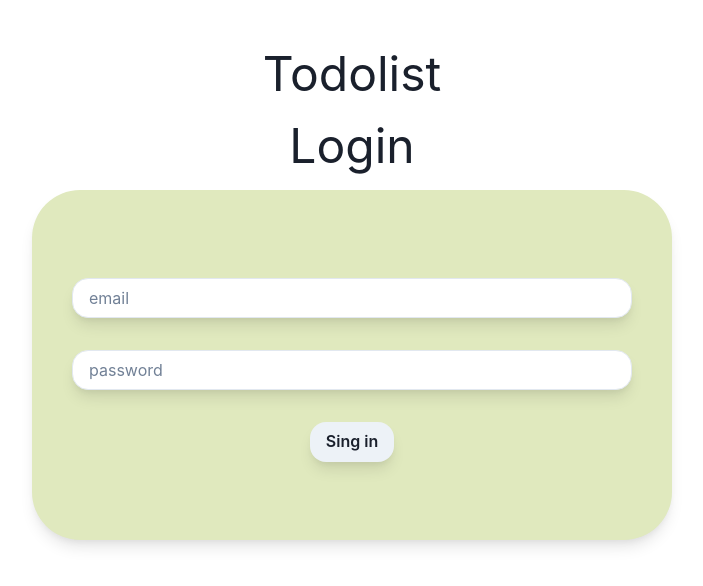
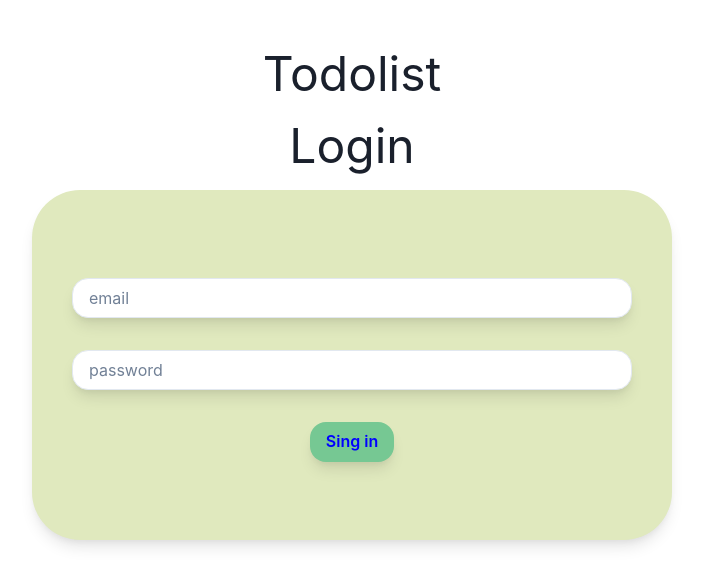
Before and after one commit to BaselQq/React-Todolist-Frontend, a React (Create React App) app: page / in a window 1280 px wide. Shown: the top 586 px of the page, without its empty margins (288-991 px from the left). Built offline with nearby package versions, Linux system fonts and the light colour scheme.

Commit message:
fixed button colors

```diff
--- a/src/Login.js
+++ b/src/Login.js
@@ -1,8 +1,7 @@
 import React, { useEffect, useState } from 'react';
 import axios from 'axios';
-import { Form, Outlet } from 'react-router-dom';
+import { Form } from 'react-router-dom';
 import { Box, Button, Center, FormControl, Input, Text } from '@chakra-ui/react';
-import HomePage from './HomePage';
 import Todolists from './Todolists';
 
 function Login() {
@@ -96,7 +95,7 @@ function Login() {
                                     </div>
                                     {error && <p style={{color: 'red'}}>{error}</p>}
                                     <Center>
-                                    <Button boxShadow="lg" rounded="2xl" mt={8} type='submit'>Sing in</Button>
+                                    <Button textColor="#184E77" background="#76C893" color="blue" boxShadow="lg" rounded="2xl" mt={8} type='submit'>Sing in</Button>
                                     </Center>
                                     </FormControl>
                                 </div>
```
